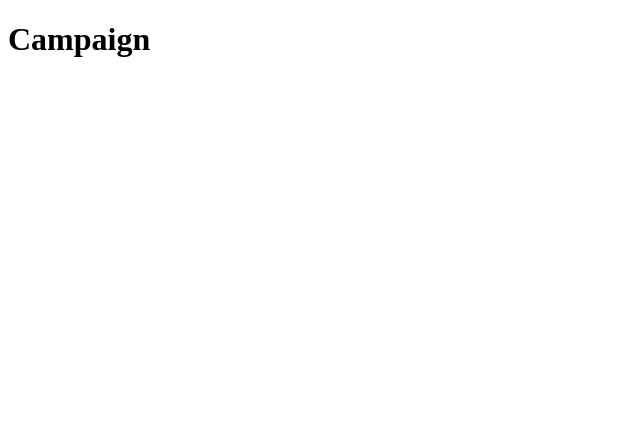
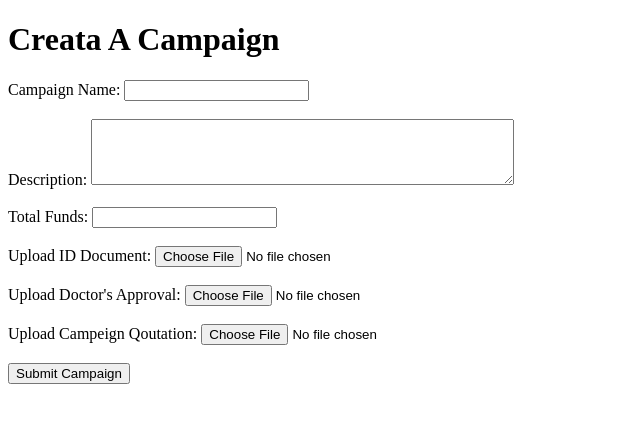
Before and after one commit to PhreshPrince01/UizoConnect, a Flask app: page /campaign in a window 1280 px wide. Shown: the top 423 px of the page, without its empty margins (0-640 px from the left). Run offline with Flask 3, Linux system fonts and the light colour scheme.

Commit message:
Edited create campaign form

```diff
--- a/app/templates/campaign.html
+++ b/app/templates/campaign.html
@@ -7,6 +7,20 @@
     <title>Campaign</title>
 </head>
 <body>
-    <h1>Campaign</h1>
+    <h1>Creata A Campaign</h1>
+    <form action="/upload" method="POST" enctype="multipart/form-data">
+        <label for="campaign_name">Campaign Name:</label>
+        <input type="text" id="campaign_name" name="campaign_name" required><br><br>
+        <label for="description">Description:</label>
+        <textarea id="description" name="description" rows="4" cols="50" required></textarea><br><br>
+        <label for="total_funds">Total Funds:</label>
+        <input type="number" id="total_funds" name="total_funds" step="0.01" required><br><br>
+        <label for="ID_document">Upload ID Document:</label>
+        <input type="file" id="ID_document" name="ID_document" accept=".pdf,.doc,.docx,.jpg,.png" required><br><br>
+        <label for="ID_document">Upload Doctor's Approval:</label>
+        <input type="file" id="Doctor's Approval" name="Doctor's Approval" accept=".pdf,.doc,.docx,.jpg,.png" required><br><br>
+        <label for="ID_document">Upload Campeign Qoutation:</label>
+        <input type="file" id="Campaign Qoutation" name="Campeign Qoutation" accept=".pdf,.doc,.docx,.jpg,.png" required><br><br>
+        <input type="submit" value="Submit Campaign"></form>
 </body>
 </html>
--- a/app/templates/donate.html
+++ b/app/templates/donate.html
@@ -7,6 +7,7 @@
     <title>Donate</title>
 </head>
 <body>
-    <h1>Donate</h1>
+    <h1>Avaliable Campaigns</h1>
+
 </body>
 </html>
```
